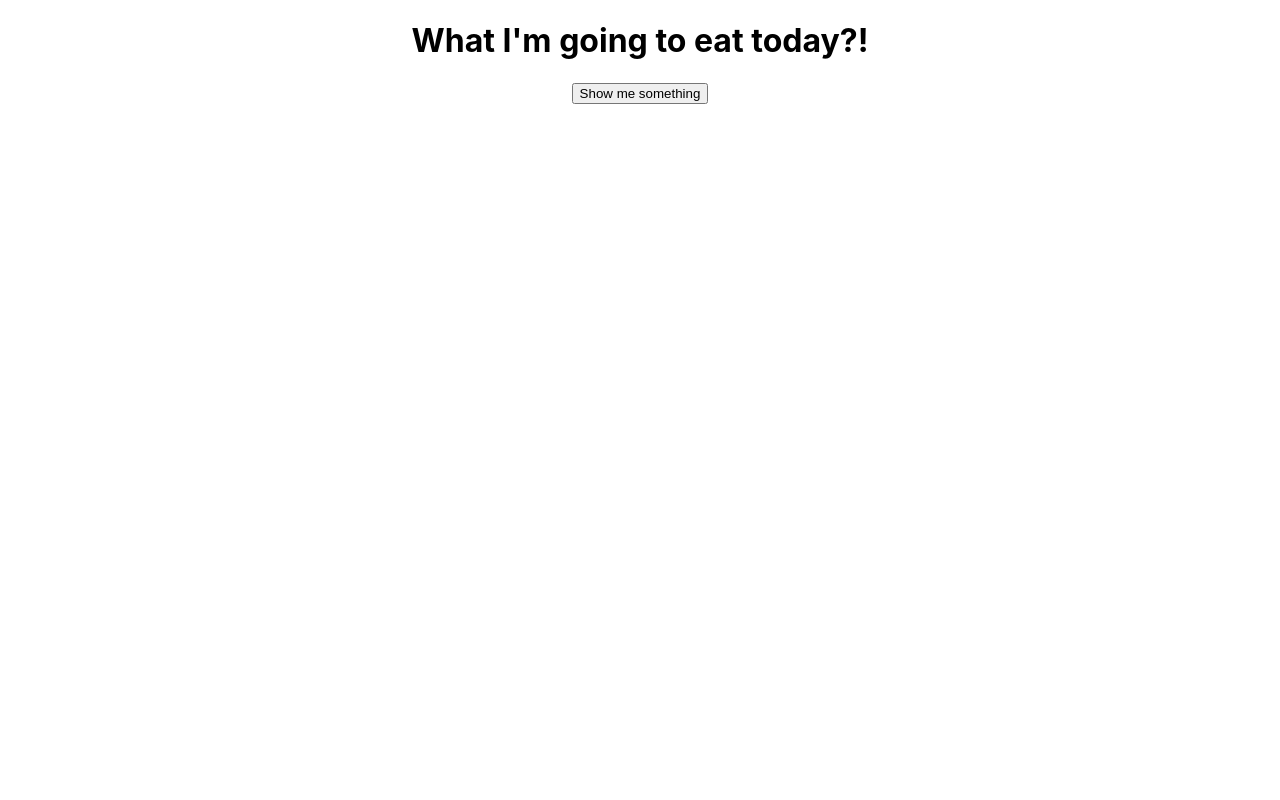
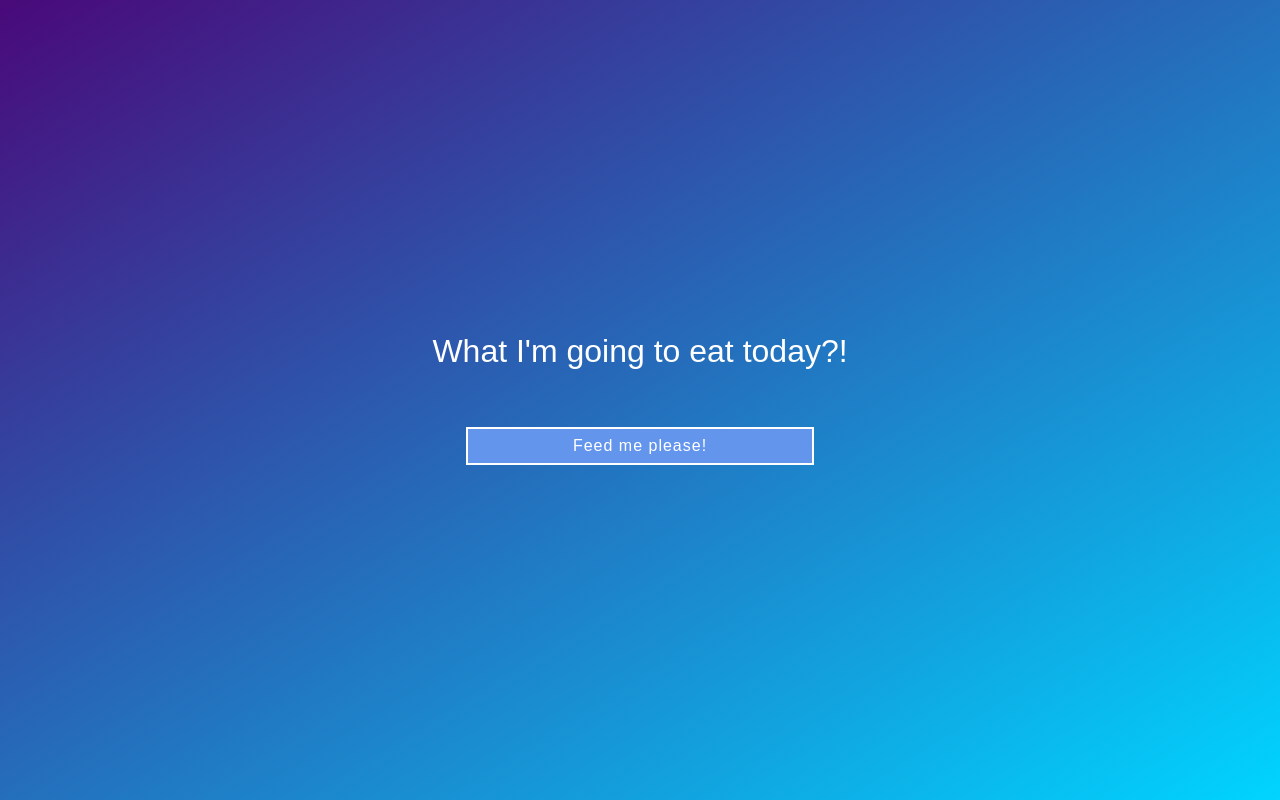
Before and after one commit to SimasDei/baltic-react-four, a React (Create React App) app: page / in a window 1280 px wide. Built offline with nearby package versions, Linux system fonts and the light colour scheme.

Commit message:
Dynamically display ingredients

```diff
--- a/src/App.css
+++ b/src/App.css
@@ -1,32 +1,98 @@
 .App {
-  text-align: center;
+  height: 100%;
+  min-height: 100vh;
+  width: 100%;
+  display: flex;
+  flex-direction: column;
+  justify-content: center;
+  align-items: center;
+  background: linear-gradient(to bottom right, rgba(73,9,121,1) 0%, rgba(0,212,255,1) 100%);
 }
 
-.App-logo {
-  animation: App-logo-spin infinite 20s linear;
-  height: 40vmin;
+.App h1 {
+  text-align: center;
+  width: 100%;
+  color: #fff;
+  font-weight: lighter;
+  font-family: Ubuntu, Arial, Roboto, sans-serif;
 }
 
-.App-header {
-  background-color: #282c34;
-  min-height: 100vh;
+#content {
+  width: 80%;
+  height: 100%;
+  display: flex;
+  justify-content: center;
+  align-items: center;
+  flex-direction: column;
+  padding: 20px 40px;
+}
+
+#content button {
+  background-color: cornflowerblue;
+  color: #fff;
+  border: 2px solid #fff;
+  width: 34%;
+  margin-top: 1em;
+  padding: 8px 0px;
+  font-size: 1em;
+  font-weight: lighter;
+  letter-spacing: 1px;
+  margin-bottom: 0.25em;
+}
+
+#content button:hover {
+  color: cornflowerblue;
+  background-color: #fff;
+  border: 2px solid cornflowerblue;
+  cursor:pointer;
+}
+
+.mealContainer {
+  width: 80%;
+  height: 100%;
+  display: flex;
+  justify-content: center;
+  align-items: center;
+  flex-direction: column;
+  padding: 20px 40px;
+  border-radius: 10px;
+  box-shadow: 0 10px 50px #555;
+  background-color: #fff;
+}
+
+.mealHead {
+  width: 90%;
   display: flex;
   flex-direction: column;
+  justify-content: center;
   align-items: center;
-  justify-content: center;
-  font-size: calc(10px + 2vmin);
-  color: white;
 }
 
-.App-link {
-  color: #61dafb;
+.mealHead img {
+  border-radius: 5%;
 }
 
-@keyframes App-logo-spin {
-  from {
-    transform: rotate(0deg);
-  }
-  to {
-    transform: rotate(360deg);
-  }
+.mealIngredients {
+  display: flex;
+  justify-content: center;
+  align-items: center;
+  flex-direction: column;
 }
+
+.mealIngredients ul {
+  display: flex;
+  flex-direction: column;
+  list-style: none;
+  padding: 5px;
+}
+
+.mealIngredients li {
+  display: flex;
+  align-items: flex-start;
+  justify-content: space-around;
+}
+
+.mealIngredients span {
+  min-width: 49%;
+  padding: 5px;
+}
--- a/src/App.js
+++ b/src/App.js
@@ -7,7 +7,7 @@ class App extends Component {
 
 
   fetchMealData() {
-    ReactDOM.render(<Preloader/>, document.getElementById('content'))
+    ReactDOM.render(<Preloader/>, document.getElementById('content'));
     fetch('https://www.themealdb.com/api/json/v1/1/random.php')
       .then((resp) => resp.json())
       .then(function (data) {
@@ -18,10 +18,10 @@ class App extends Component {
   render() {
     //let preloader = this.state.isPreloader ? <Preloader/> : ''
     return (
-      <div className="App">
+      <div className="App" id={'App'}>
         <h1>What I'm going to eat today?!</h1>
         <div id="content">
-          <button onClick={this.fetchMealData.bind(this)} >Show me something</button>
+          <button onClick={this.fetchMealData.bind(this)}>Feed me please!</button>
         </div>
       </div>
     );
@@ -30,4 +30,5 @@ class App extends Component {
 function Preloader (props) {
   return (<div>Please wait.</div>)
 }
+
 export default App;
--- a/src/Components/MealView.js
+++ b/src/Components/MealView.js
@@ -1,5 +1,7 @@
 import React from 'react';
+import App from '../App';
 import Youtube from 'react-youtube';
+import ReactDOM from "react-dom";
 
 export default function MealView(props) {
   let meal = props.data.meals[0];
@@ -8,18 +10,19 @@ export default function MealView(props) {
       <div className={'mealTitle'}>
         <h2>{meal.strMeal}</h2>
       </div>
-      <div className={'mealDescription'}>
-        <p>{meal.strInstructions}</p>
+      <div className={'mealHead'}>
+        <div className={'mealDescription'}>
+          <p>{meal.strInstructions}</p>
+        </div>
+        <div className={'mealImage'}>
+          <img src={meal.strMealThumb} alt={meal.strMeal}/>
+        </div>
       </div>
-      <div className={'mealImage'}>
-        <img src={meal.strMealThumb} alt={meal.strMeal}/>
-      </div>
-
       <div className={'mealIngredients'}>
         <h2>I am the Ingredient list !</h2>
         <ul className={'ingredientList'}>
-          {getIngredients(meal).map(function(d, idx){
-            return (<li key={idx}>{'Ingredients: ' + d.ingredient + ' measurements: ' + d.measurement}</li>)
+          {getIngredients(meal).map(function (d, key) {
+            return (<li key={key}><span className={'ingredientSpan'}>{'Ingredient: ' + d.ingredient}</span> <span className={'measureSpan'}>Measurement: {d.measurement}</span></li>)
           })}
         </ul>
       </div>
@@ -27,14 +30,20 @@ export default function MealView(props) {
       <div className={'mealVideo'}>
         <Youtube videoId={meal.strYoutube.split('v=')[1]}/>
       </div>
+
+        <button onClick={goBack}>Go back</button>
     </div>
   )
 }
 
+let goBack = () => {
+  ReactDOM.render(<App/>, document.getElementById('App'));
+};
+
 function getIngredients(data) {
   let result = null;
   //TODO implement
-  let strIngredients = Object.entries(data).filter((item)=>{
+  let strIngredients = Object.entries(data).filter((item) => {
     return item[0].includes('strIngredient') && item[1]
   });
 
@@ -42,15 +51,15 @@ function getIngredients(data) {
     return parseInt(a[0].replace('strIngredient', '')) - parseInt(b[0].replace('strIngredient', ''));
   });
 
-  let strMeasures = Object.entries(data).filter((item)=>{
+  let strMeasures = Object.entries(data).filter((item) => {
     return item[0].includes('strMeasure')
   });
   strMeasures.sort(function (a, b) {
     return parseInt(a[0].replace('strMeasure', '')) - parseInt(b[0].replace('strMeasure', ''));
   });
 
-  result = strIngredients.map((item, i)=>{
-    let pointerToMeasurement = ('strMeasure'+(i+1));
+  result = strIngredients.map((item, i) => {
+    let pointerToMeasurement = ('strMeasure' + (i + 1));
     return {ingredient: item[1], measurement: data[pointerToMeasurement]}
   });
 
```
